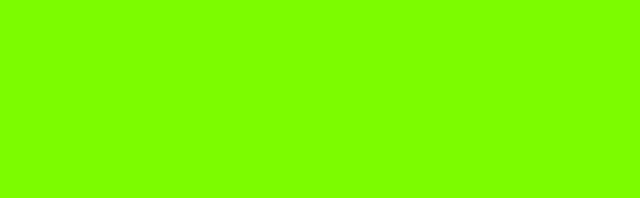
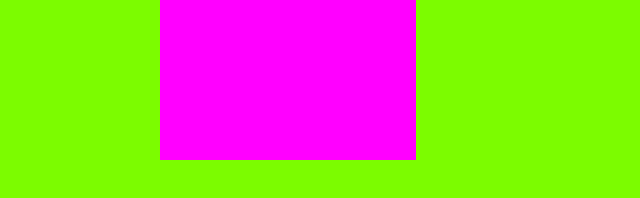
Before and after one commit to Pouria-p/OOP-game-Lesson, a plain HTML site: page index.html in a window 1280 px wide. Shown: the whole page, without its empty margins (0-640 px from the left). Drawn offline with Linux system fonts and the light colour scheme.

Commit message:
player-movement-functionality

```diff
--- a/src/index.js
+++ b/src/index.js
@@ -1 +1,40 @@
-console.log("hello");
+class Player {
+  constructor() {
+    this.positionX = 20;
+    this.positionY = 50;
+    this.width = 20;
+    this.height = 20;
+    this.domElement = undefined;
+    this.createDomElem(); //invoke to create the element
+  }
+  createDomElem() {
+    //Create DOM element
+    this.domElement = document.createElement("div");
+    this.domElement.setAttribute("id", "player");
+    const boardElement = document.querySelector("#board");
+    boardElement.appendChild(this.domElement);
+    //add css styling with DOM
+    this.domElement.style.width = this.width + "vw";
+    this.domElement.style.height = this.height + "vh";
+    //add position styling with DOM
+    this.domElement.style.bottom = this.positionY + "vw";
+    this.domElement.style.left = this.positionX + "vh";
+  }
+  moveLeft() {
+    this.positionX = this.positionX - 10;
+    this.domElement.style.left = this.positionX + "vw";
+  }
+  moveRight() {
+    this.positionX += 10;
+    this.domElement.style.left = this.positionX + "vh";
+  }
+}
+
+const player = new Player();
+window.addEventListener("keydown", (e) => {
+  if (e.code === "ArrowLeft") {
+    player.moveLeft();
+  } else if (e.code === "ArrowRight") {
+    player.moveRight();
+  }
+});
--- a/style/main.css
+++ b/style/main.css
@@ -5,4 +5,9 @@ body {
 #board {
   background-color: lawngreen;
   height: 100vh;
+  position: relative;
 }
+#player {
+  background-color: fuchsia;
+  position: absolute;
+}
```
